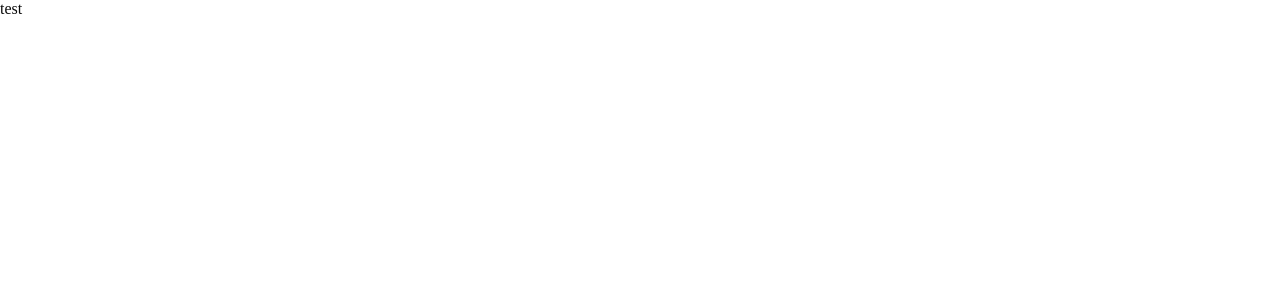
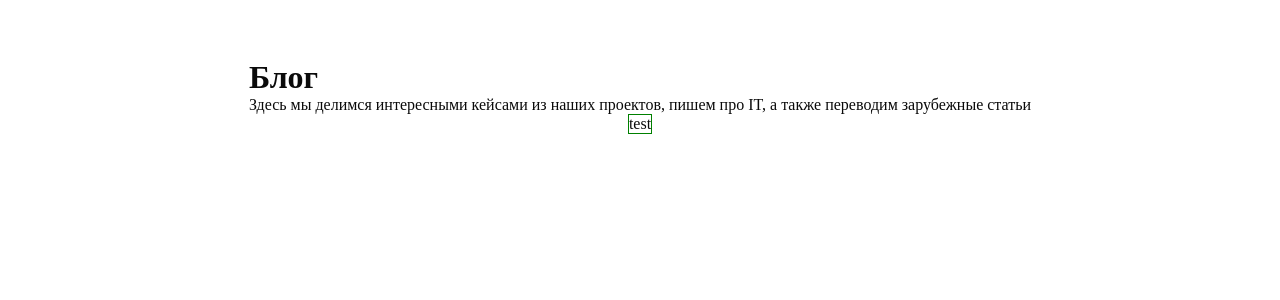
Before and after one commit to zubastu/Blog, a React (Vite) app: page / in a window 1280 px wide. Shown: the top 300 px of the page. Built offline with nearby package versions, Linux system fonts and the light colour scheme.

Commit message:
Верстка компонента Header

```diff
--- a/src/assets/styles/index.scss
+++ b/src/assets/styles/index.scss
@@ -20,7 +20,7 @@ div[id='root'] {
 
 body {
   margin: 0;
-  background-color: variables.$color-palette-white;;
+  background-color: variables.$color-palette-white;
   padding: 0;
   color: variables.$color-palette-black ;
 }
@@ -29,7 +29,9 @@ body {
   width: 100dvw;
   height: fit-content;
   min-height: 100vh;
-  max-width: 1400px;
+  display: flex;
+  align-items: center;
+  padding: 4.571428571428571% 9.285714285714286%;
 }
 
 h1,
--- a/src/components/App/App.module.scss
+++ b/src/components/App/App.module.scss
@@ -1 +1,6 @@
 @use "../../assets/styles/variables";
+
+.main {
+  max-width: 1400px;
+  border: 1px solid green;
+}
--- a/src/components/App/App.tsx
+++ b/src/components/App/App.tsx
@@ -1,6 +1,7 @@
 import { Route, Routes } from 'react-router';
 
 import styles from './App.module.scss';
+import Header from '../Header/Header';
 
 enum Paths {
   main = '/',
@@ -10,12 +11,11 @@ enum Paths {
 const App = () => {
   return (
     <>
-      <header className={styles.header} />
+      <Header />
       <main className={styles.main}>
         <Routes>
-          <Route path={Paths.main} element={<>test</>}>
-            <Route path={Paths.topic} element={<>test</>} />
-          </Route>
+          <Route path={Paths.main} element={<>test</>} />
+          <Route path={Paths.topic} element={<>test2</>} />
         </Routes>
       </main>
       <footer className={styles.footer} />
--- /dev/null
+++ b/src/components/Header/Header.tsx
@@ -0,0 +1,16 @@
+import styles from './styles.module.scss';
+import {
+  mainSubtitleTextContent,
+  mainTitleTextContent,
+} from '../../constants/textContentConstants';
+
+const Header = () => {
+  return (
+    <header className={styles.header}>
+      <h1 className={styles.heading}>{mainTitleTextContent}</h1>
+      <p className={styles.subtitle}>{mainSubtitleTextContent}</p>
+    </header>
+  );
+};
+
+export default Header;
--- /dev/null
+++ b/src/components/Header/styles.module.scss
@@ -0,0 +1,2 @@
+@use '../../assets/styles/variables';
+@use '../../assets/styles/mixins';
```
